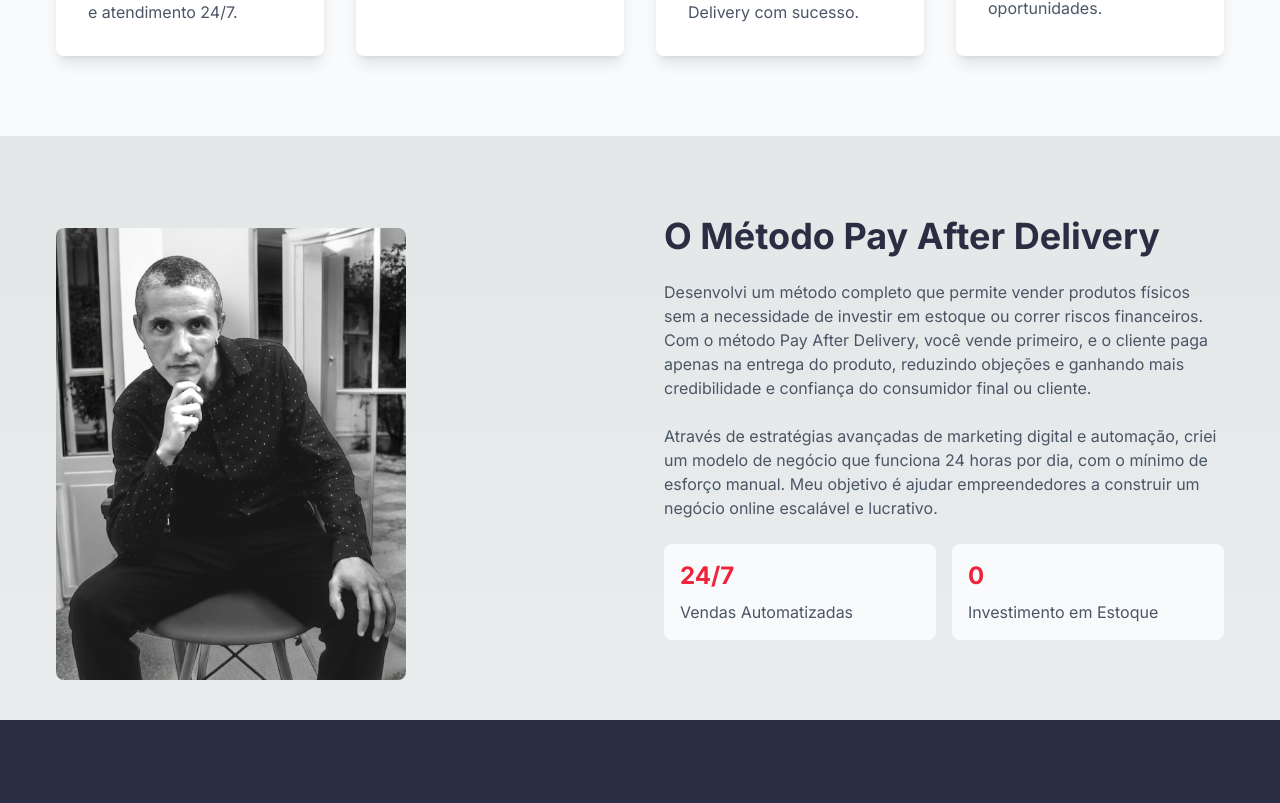
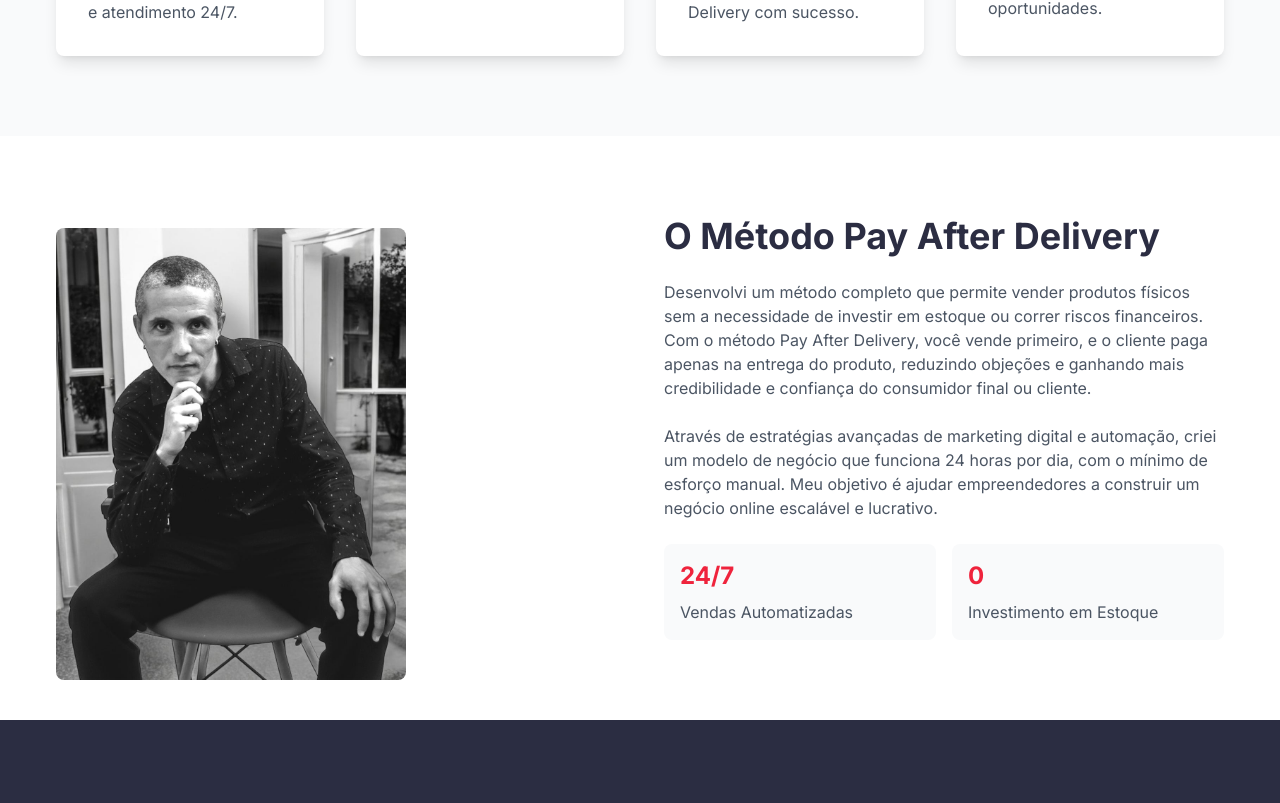
Before and after one commit to diogocoutinho/kennyalmeida.github.io, a Next.js app: page / in a window 1280 px wide. Shown: the part 1112-1915 px from the top of the page. Built offline with nearby package versions, Linux system fonts and the light colour scheme.

Commit message:
chore: update package dependencies, modify build scripts, and replace CSS files for improved styling

```diff
--- a/src/app/globals.css
+++ b/src/app/globals.css
@@ -1,4 +1,6 @@
-@import "tailwindcss";
+@tailwind base;
+@tailwind components;
+@tailwind utilities;
 
 :root {
   --foreground-rgb: 0, 0, 0;
--- a/src/components/About.tsx
+++ b/src/components/About.tsx
@@ -2,7 +2,7 @@ import Image from "next/image";
 
 export default function About() {
   return (
-    <section id="about" className="py-20">
+    <section id="about" className="py-20 bg-white">
       <div className="container mx-auto px-4">
         <div className="flex flex-col md:flex-row items-center gap-12">
           <div className="flex-1">
--- a/src/components/Contact.tsx
+++ b/src/components/Contact.tsx
@@ -2,7 +2,7 @@ import { FaEnvelope, FaPhone, FaMapMarkerAlt } from "react-icons/fa";
 
 export default function Contact() {
   return (
-    <section id="contact" className="py-20">
+    <section id="contact" className="py-20 bg-white">
       <div className="container mx-auto px-4">
         <div className="text-center mb-16">
           <h2 className="text-3xl md:text-4xl font-bold text-[#2B2D42] mb-4">
```
Also changed, not shown: package.json (+11 -11 lines), 4 other files (tests, documents, lock files or other folders).
